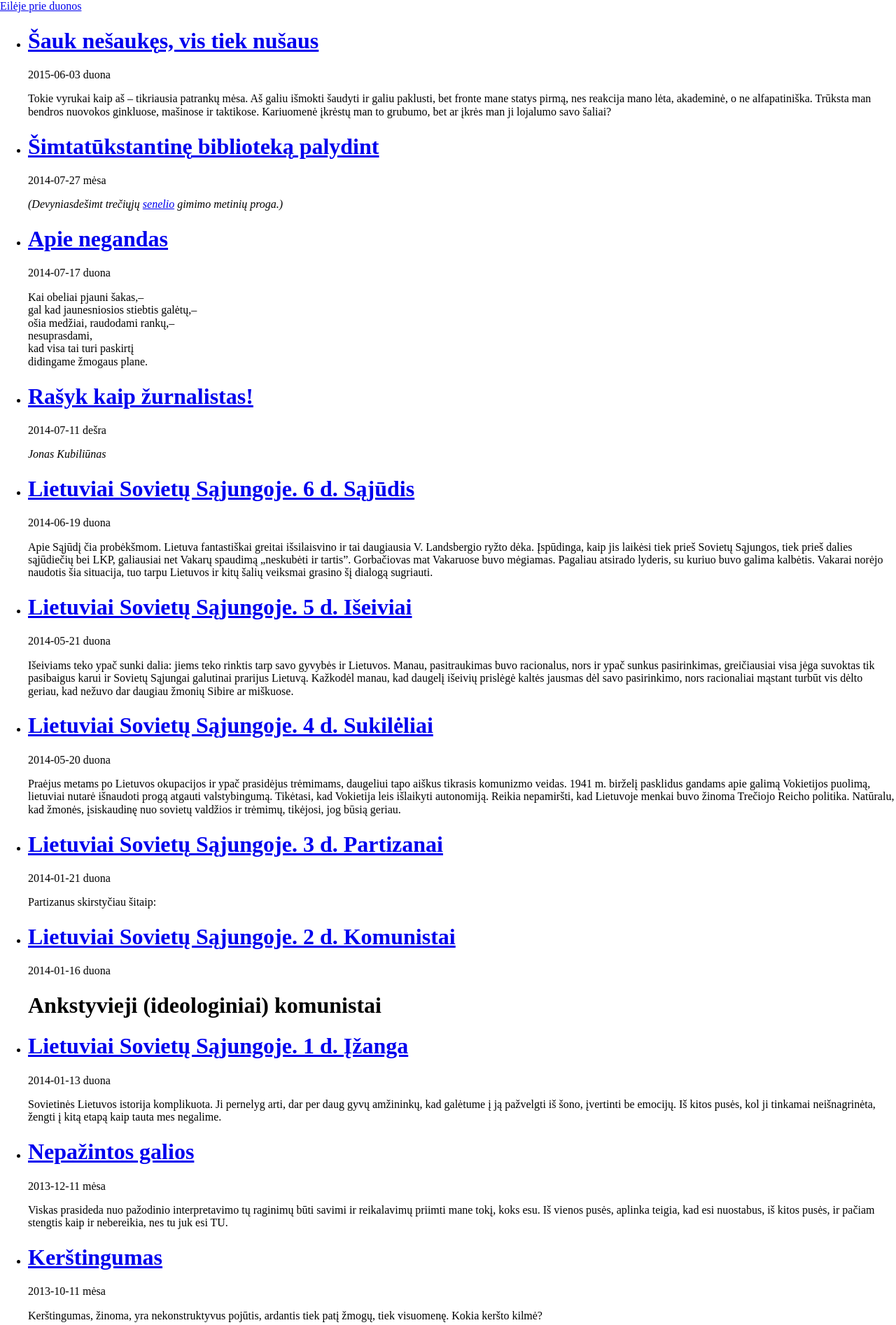
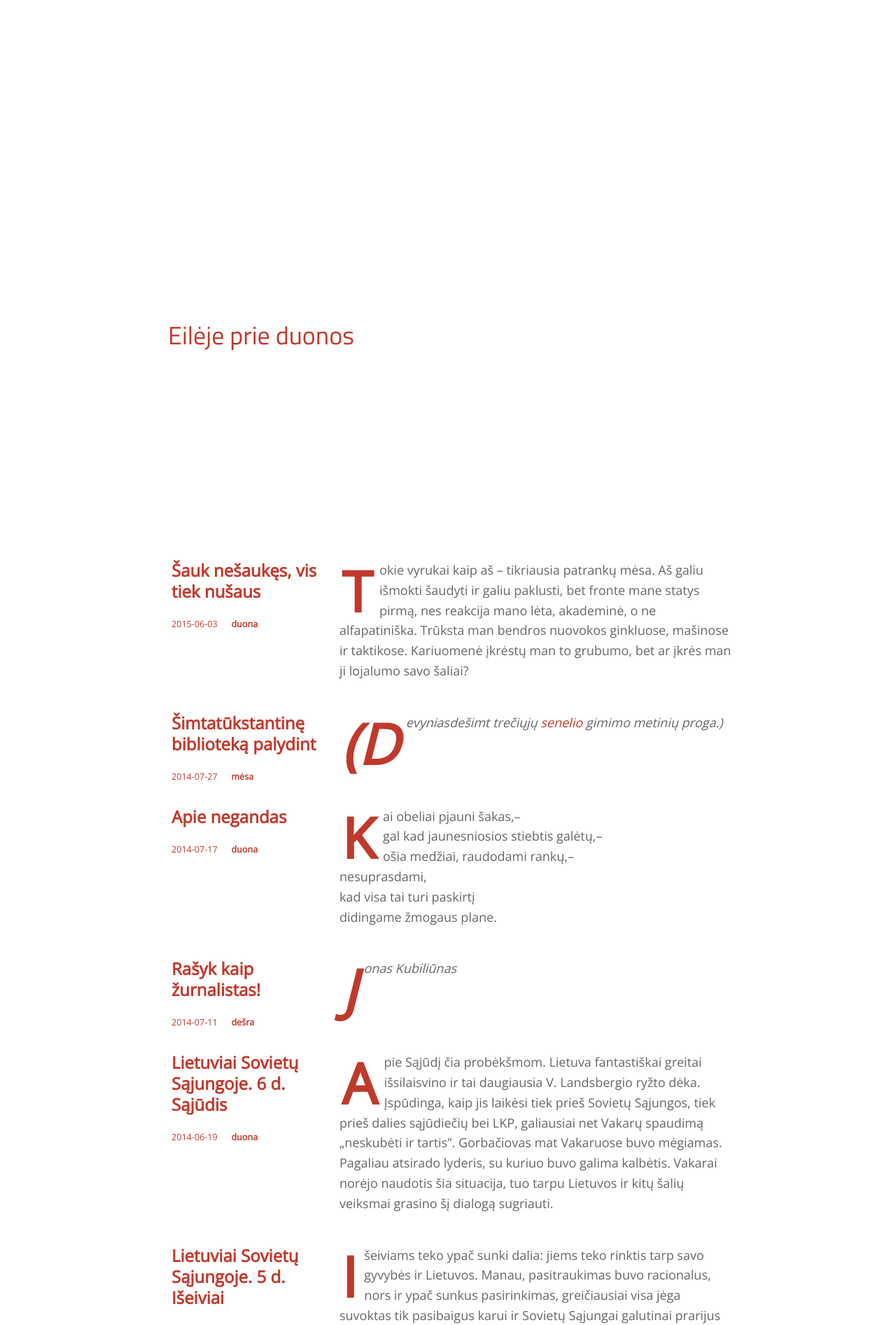
Before and after one commit to qbilius/duona, a Jekyll site: the page built from index.html, in a window 1280 px wide. Shown: the top 1893 px of the page at 70% size. Built offline with Jekyll 4.4.1, drawn with Linux system fonts in a browser that asks for light colours; nearby versions of some CDN libraries.

Commit message:
more fixes

```diff
--- a/_config.yml
+++ b/_config.yml
@@ -10,7 +10,7 @@
 twitter_username: qbilius
 github_username:  qbilius
 timezone: Europe/Brussels
-permalink: /:title.html
+permalink: /duona/:title.html
 
 # Build settings
 markdown: kramdown
--- a/_includes/head.html
+++ b/_includes/head.html
@@ -8,7 +8,7 @@
     <meta name="description" content="{{ site.description }}">
 
     <link rel="stylesheet" href="https://cdnjs.cloudflare.com/ajax/libs/normalize/3.0.3/normalize.min.css">
-    <link rel="stylesheet" href="{{ "css/main.css" | prepend: site.baseurl }}">
+    <link rel="stylesheet" href="{{ "/css/main.css" | prepend: site.baseurl }}">
     <link rel="shortcut icon" href="/favicon.ico" />
     <link rel="canonical" href="{{ page.url | replace:'index.html','' | prepend: site.baseurl | prepend: site.url }}">
 
--- a/css/main.scss
+++ b/css/main.scss
@@ -1,7 +1,5 @@
 ---
-
 # Only the main Sass file needs front matter (the dashes are enough)
-
 ---
 
 @charset "utf-8";
```
